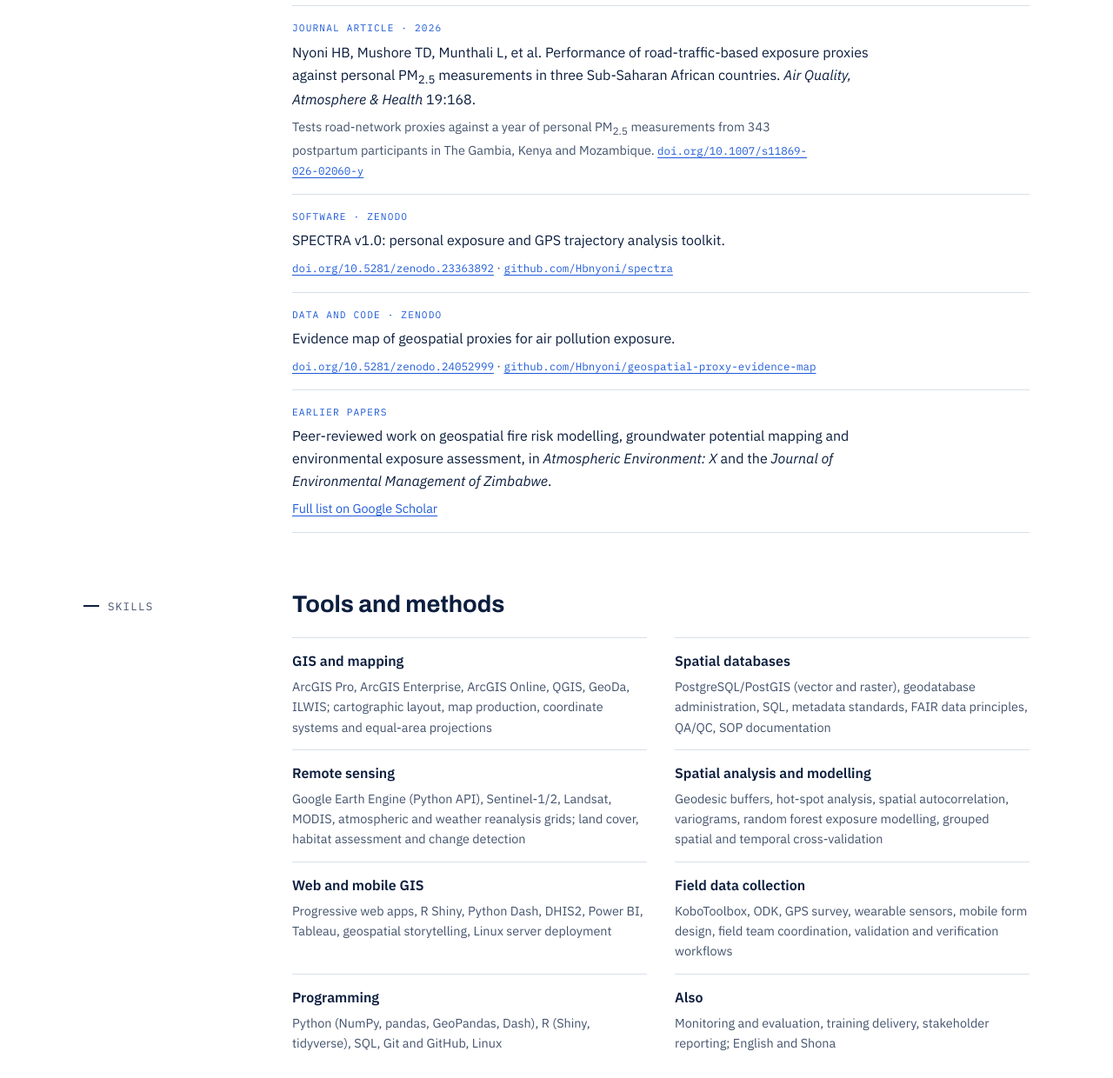
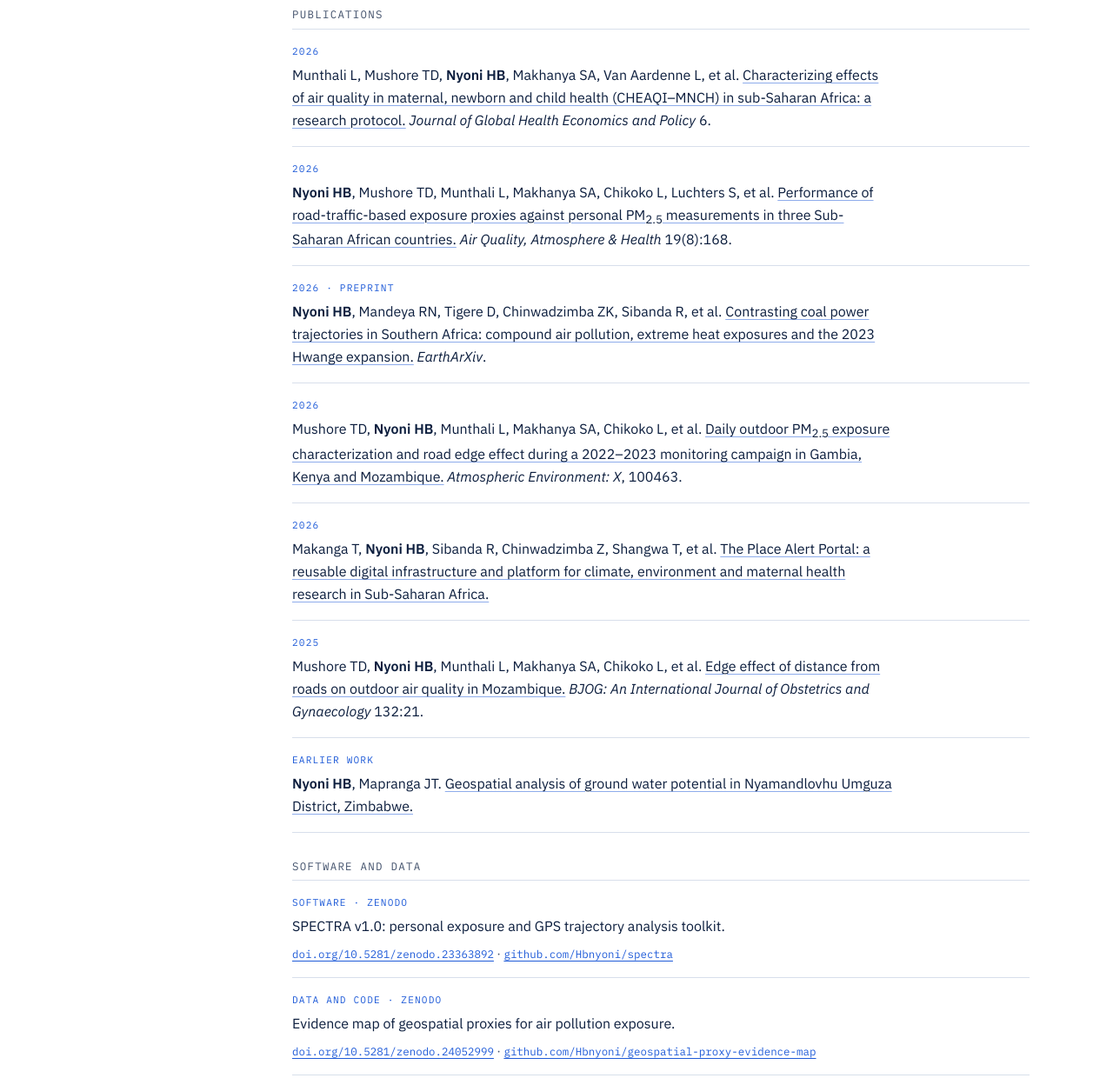
Before and after one commit to Hbnyoni/Hbnyoni.github.io, a plain HTML site: page index.html in a window 1280 px wide. Shown: the part 3360-4600 px from the top of the page at 87% size. Drawn offline with Linux system fonts and the light colour scheme.

Commit message:
List all seven publications from Google Scholar
Co-Authored-By: Claude Opus 5.5 <noreply@anthropic.com>
Claude-Session: https://claude.ai/code/session_01NTUYM65oBk8EssCEeLK7fV

```diff
--- a/index.html
+++ b/index.html
@@ -162,6 +162,11 @@ section.blk .wrap{padding-block:clamp(40px,6vw,68px) 0;display:grid;grid-templat
 .ref i{font-style:italic}
 .ref + p{color:var(--ink-2);font-size:var(--s-sm);max-width:72ch}
 .doi{font-family:var(--f-mono);font-size:var(--s-xs);overflow-wrap:anywhere}
+.body > h2 + .sub{margin-top:0}
+.ref a{color:inherit;text-decoration-color:color-mix(in srgb,var(--accent) 50%,transparent)}
+.ref a:hover{color:var(--accent)}
+.ref b{font-weight:600}
+.scholar{margin-top:18px;font-family:var(--f-mono);font-size:var(--s-sm)}
 
 /* skills */
 .skills{display:grid;grid-template-columns:repeat(2,minmax(0,1fr));gap:0 32px}
@@ -375,12 +380,39 @@ html{scroll-behavior:smooth}
       <p class="label">Outputs</p>
       <div class="body">
         <h2>Publications, software and data</h2>
+        <p class="sub">Publications</p>
         <ul class="refs">
           <li>
-            <span class="kind">Journal article · 2026</span>
-            <p class="ref">Nyoni HB, Mushore TD, Munthali L, et al. Performance of road-traffic-based exposure proxies against personal PM<sub>2.5</sub> measurements in three Sub-Saharan African countries. <i>Air Quality, Atmosphere &amp; Health</i> 19:168.</p>
-            <p>Tests road-network proxies against a year of personal PM<sub>2.5</sub> measurements from 343 postpartum participants in The Gambia, Kenya and Mozambique. <a class="doi" href="https://doi.org/10.1007/s11869-026-02060-y" target="_blank" rel="noopener">doi.org/10.1007/s11869-026-02060-y</a></p>
+            <span class="kind">2026</span>
+            <p class="ref">Munthali L, Mushore TD, <b>Nyoni HB</b>, Makhanya SA, Van Aardenne L, et al. <a href="https://scholar.google.com/citations?view_op=view_citation&amp;hl=en&amp;user=PqT_5F8AAAAJ&amp;citation_for_view=PqT_5F8AAAAJ:u-x6o8ySG0sC" target="_blank" rel="noopener">Characterizing effects of air quality in maternal, newborn and child health (CHEAQI–MNCH) in sub-Saharan Africa: a research protocol.</a> <i>Journal of Global Health Economics and Policy</i> 6.</p>
           </li>
+          <li>
+            <span class="kind">2026</span>
+            <p class="ref"><b>Nyoni HB</b>, Mushore TD, Munthali L, Makhanya SA, Chikoko L, Luchters S, et al. <a href="https://doi.org/10.1007/s11869-026-02060-y" target="_blank" rel="noopener">Performance of road-traffic-based exposure proxies against personal PM<sub>2.5</sub> measurements in three Sub-Saharan African countries.</a> <i>Air Quality, Atmosphere &amp; Health</i> 19(8):168.</p>
+          </li>
+          <li>
+            <span class="kind">2026 · Preprint</span>
+            <p class="ref"><b>Nyoni HB</b>, Mandeya RN, Tigere D, Chinwadzimba ZK, Sibanda R, et al. <a href="https://scholar.google.com/citations?view_op=view_citation&amp;hl=en&amp;user=PqT_5F8AAAAJ&amp;citation_for_view=PqT_5F8AAAAJ:UeHWp8X0CEIC" target="_blank" rel="noopener">Contrasting coal power trajectories in Southern Africa: compound air pollution, extreme heat exposures and the 2023 Hwange expansion.</a> <i>EarthArXiv</i>.</p>
+          </li>
+          <li>
+            <span class="kind">2026</span>
+            <p class="ref">Mushore TD, <b>Nyoni HB</b>, Munthali L, Makhanya SA, Chikoko L, et al. <a href="https://scholar.google.com/citations?view_op=view_citation&amp;hl=en&amp;user=PqT_5F8AAAAJ&amp;citation_for_view=PqT_5F8AAAAJ:2osOgNQ5qMEC" target="_blank" rel="noopener">Daily outdoor PM<sub>2.5</sub> exposure characterization and road edge effect during a 2022–2023 monitoring campaign in Gambia, Kenya and Mozambique.</a> <i>Atmospheric Environment: X</i>, 100463.</p>
+          </li>
+          <li>
+            <span class="kind">2026</span>
+            <p class="ref">Makanga T, <b>Nyoni HB</b>, Sibanda R, Chinwadzimba Z, Shangwa T, et al. <a href="https://scholar.google.com/citations?view_op=view_citation&amp;hl=en&amp;user=PqT_5F8AAAAJ&amp;citation_for_view=PqT_5F8AAAAJ:qjMakFHDy7sC" target="_blank" rel="noopener">The Place Alert Portal: a reusable digital infrastructure and platform for climate, environment and maternal health research in Sub-Saharan Africa.</a></p>
+          </li>
+          <li>
+            <span class="kind">2025</span>
+            <p class="ref">Mushore TD, <b>Nyoni HB</b>, Munthali L, Makhanya SA, Chikoko L, et al. <a href="https://scholar.google.com/citations?view_op=view_citation&amp;hl=en&amp;user=PqT_5F8AAAAJ&amp;citation_for_view=PqT_5F8AAAAJ:d1gkVwhDpl0C" target="_blank" rel="noopener">Edge effect of distance from roads on outdoor air quality in Mozambique.</a> <i>BJOG: An International Journal of Obstetrics and Gynaecology</i> 132:21.</p>
+          </li>
+          <li>
+            <span class="kind">Earlier work</span>
+            <p class="ref"><b>Nyoni HB</b>, Mapranga JT. <a href="https://scholar.google.com/citations?view_op=view_citation&amp;hl=en&amp;user=PqT_5F8AAAAJ&amp;citation_for_view=PqT_5F8AAAAJ:u5HHmVD_uO8C" target="_blank" rel="noopener">Geospatial analysis of ground water potential in Nyamandlovhu Umguza District, Zimbabwe.</a></p>
+          </li>
+        </ul>
+        <p class="sub">Software and data</p>
+        <ul class="refs">
           <li>
             <span class="kind">Software · Zenodo</span>
             <p class="ref">SPECTRA v1.0: personal exposure and GPS trajectory analysis toolkit.</p>
@@ -391,12 +423,8 @@ html{scroll-behavior:smooth}
             <p class="ref">Evidence map of geospatial proxies for air pollution exposure.</p>
             <p><a class="doi" href="https://doi.org/10.5281/zenodo.24052999" target="_blank" rel="noopener">doi.org/10.5281/zenodo.24052999</a> · <a class="doi" href="https://github.com/Hbnyoni/geospatial-proxy-evidence-map" target="_blank" rel="noopener">github.com/Hbnyoni/geospatial-proxy-evidence-map</a></p>
           </li>
-          <li>
-            <span class="kind">Earlier papers</span>
-            <p class="ref">Peer-reviewed work on geospatial fire risk modelling, groundwater potential mapping and environmental exposure assessment, in <i>Atmospheric Environment: X</i> and the <i>Journal of Environmental Management of Zimbabwe</i>.</p>
-            <p><a href="https://scholar.google.com/citations?hl=en&amp;user=PqT_5F8AAAAJ" target="_blank" rel="noopener">Full list on Google Scholar</a></p>
-          </li>
         </ul>
+        <p class="scholar"><a href="https://scholar.google.com/citations?hl=en&amp;user=PqT_5F8AAAAJ" target="_blank" rel="noopener">Google Scholar profile</a></p>
       </div>
     </div>
   </section>
```
